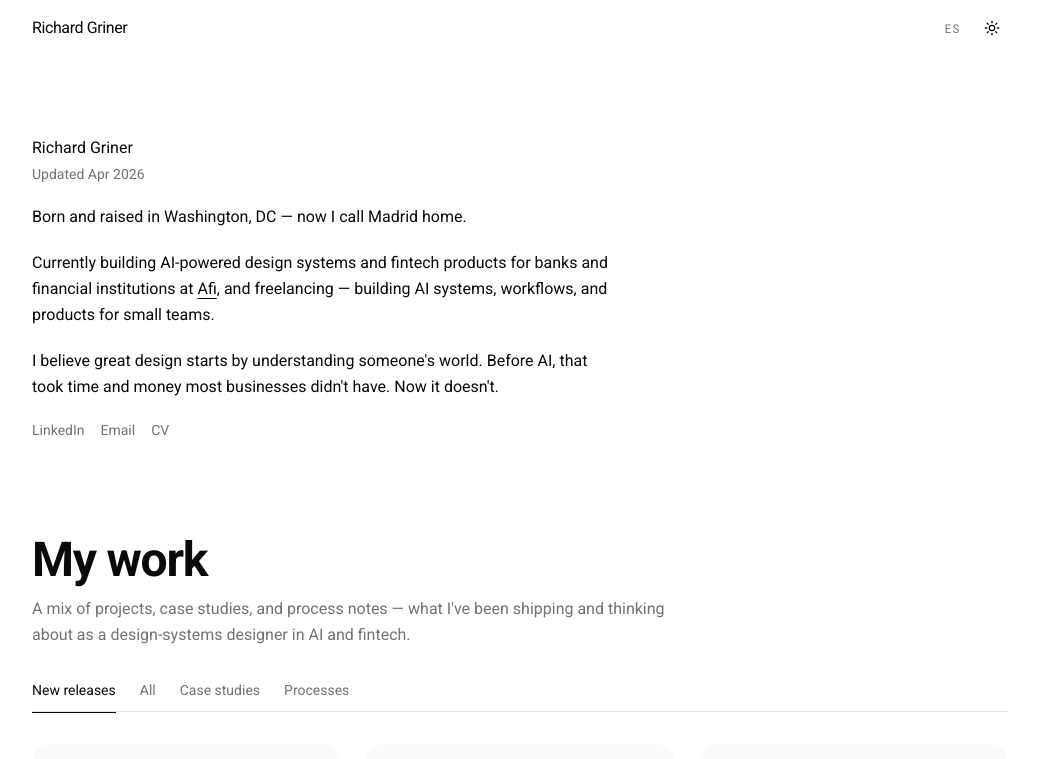
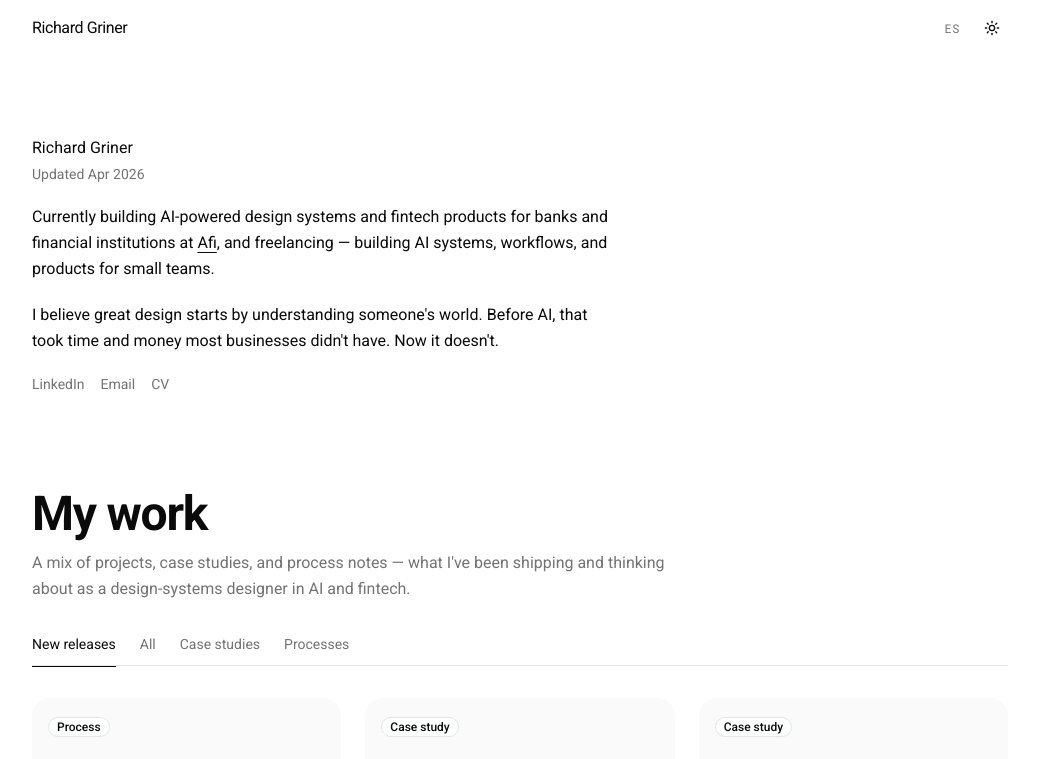
Before and after one commit to RichGriner1/portfolioV2, a Next.js app: page / in a window 1280 px wide. Shown: the top 759 px of the page, without its empty margins (120-1159 px from the left). Built offline with nearby package versions, Linux system fonts and the light colour scheme.

Commit message:
feat: remove location line from hero bio
Co-Authored-By: Claude Sonnet 4.6 <noreply@anthropic.com>

```diff
--- a/src/components/hero.tsx
+++ b/src/components/hero.tsx
@@ -7,11 +7,6 @@ import { pick, t, useLang, type Bilingual } from "@/lib/i18n";
 
 const EASE = [0.2, 0.8, 0.2, 1] as const;
 const STAGGER = 0.08;
-
-const HERO_P1: Bilingual<string> = {
-  en: "Born and raised in Washington, DC — now I call Madrid home.",
-  es: "Nací y crecí en Washington, DC — ahora Madrid es mi hogar.",
-};
 
 const HERO_P3: Bilingual<string> = {
   en: "I believe great design starts by understanding someone's world. Before AI, that took time and money most businesses didn't have. Now it doesn't.",
@@ -35,15 +30,6 @@ export function Hero() {
           {t("hero.updated", lang)}
         </span>
       </motion.div>
-
-      <motion.p
-        initial={{ opacity: 0, y: 8 }}
-        animate={{ opacity: 1, y: 0 }}
-        transition={{ duration: 0.5, delay: STAGGER, ease: EASE }}
-        className="text-foreground max-w-xl text-base leading-relaxed"
-      >
-        {pick(HERO_P1, lang)}
-      </motion.p>
 
       <motion.p
         initial={{ opacity: 0, y: 8 }}
```
